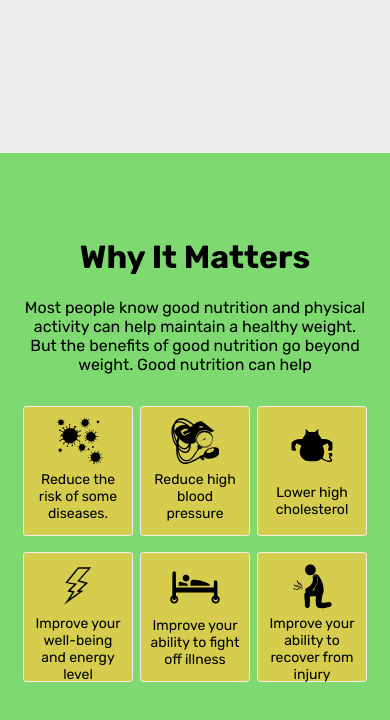
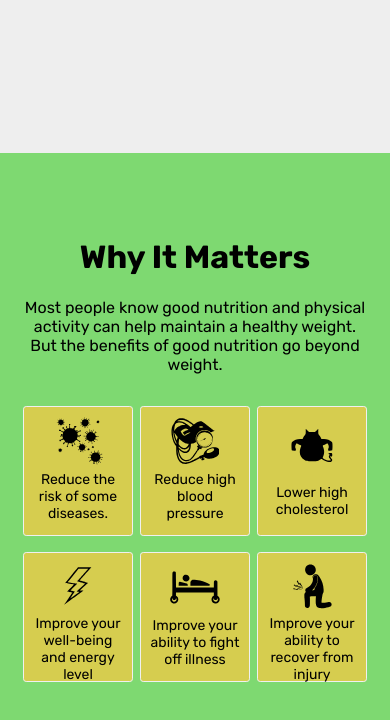
Before and after one commit to Gal94/My-Menu, a React (Create React App) app in the folder client/: page / in a window 390 px wide. Shown: the part 1583-2303 px from the top of the page. Built offline with nearby package versions, Linux system fonts and the light colour scheme.

Commit message:
Made Reasons component responsive

```diff
--- a/client/src/components/InfoSection/Reasons/Reasons.component.jsx
+++ b/client/src/components/InfoSection/Reasons/Reasons.component.jsx
@@ -12,6 +12,8 @@ import {
     IllnessIcon,
     InjuryIcon,
     IconDiv,
+    InfoSectionReasonsWrapper,
+    InfoSectionTextWrapper,
 } from './Reasons.styles';
 
 const InfoSectionReasons = () => {
@@ -57,12 +59,16 @@ const InfoSectionReasons = () => {
     return (
         <ReasonsDiv>
             <InfoSectionTitle>Why It Matters</InfoSectionTitle>
-            <InfoSectionDesc>
-                Most people know good nutrition and physical activity can help
-                maintain a healthy weight. But the benefits of good nutrition go
-                beyond weight. Good nutrition can help
-            </InfoSectionDesc>
-            <ReasonsContainer>{reasonsElements}</ReasonsContainer>
+            <InfoSectionReasonsWrapper>
+                <InfoSectionTextWrapper>
+                    <InfoSectionDesc>
+                        Most people know good nutrition and physical activity
+                        can help maintain a healthy weight. But the benefits of
+                        good nutrition go beyond weight.
+                    </InfoSectionDesc>
+                </InfoSectionTextWrapper>
+                <ReasonsContainer>{reasonsElements}</ReasonsContainer>
+            </InfoSectionReasonsWrapper>
         </ReasonsDiv>
     );
 };
--- a/client/src/components/InfoSection/Reasons/Reasons.styles.js
+++ b/client/src/components/InfoSection/Reasons/Reasons.styles.js
@@ -7,21 +7,48 @@ import { ReactComponent as Illness } from './illness.svg';
 import { ReactComponent as Injury } from './injury.svg';
 
 export const ReasonsDiv = Styled.div`
-
 `;
 
 export const InfoSectionTitle = Styled.h1`
+@media screen and (min-width: 1280px) {
+    font-size: 40px;
+    font-weight: 400;
+}
+`;
 
+export const InfoSectionReasonsWrapper = Styled.div`
+    @media screen and (min-width: 1280px) {
+        display: flex;
+    }
+`;
+
+export const InfoSectionTextWrapper = Styled.div`
+@media screen and (min-width: 1280px) {
+    font-size: 20px;
+    width: 50%;
+    display: flex;
+    align-items: center;
+ }
 `;
 
 export const InfoSectionDesc = Styled.p`
     font-size: 16px;
+    @media screen and (min-width: 1280px) {
+        font-size: 32px;
+        text-align: left;
+        width: 70%;
+        margin: auto;
+     }
 `;
 
 export const ReasonsContainer = Styled.div`
     display: flex;
     flex-wrap: wrap;
     justify-content: space-around;
+
+    @media screen and (min-width: 1280px) {
+        width: 60%;
+     }
 `;
 
 export const Reason = Styled.div`
@@ -34,6 +61,17 @@ export const Reason = Styled.div`
     display: flex;
     flex-direction: column;
     justify-content: space-around;
+    transition: transform .2s ease-in;
+
+    @media screen and (min-width: 1280px) {
+        &:hover {
+            transform: scale(1.1,1.1);
+
+            svg {
+                filter: invert(36%) sepia(67%) saturate(5516%) hue-rotate(346deg) brightness(90%) contrast(102%);
+            }
+        }
+     }
 `;
 
 export const ReasonText = Styled.p`
@@ -43,6 +81,10 @@ export const ReasonText = Styled.p`
     height: fit-content;
     padding: 0 .5rem .5rem;
     margin-bottom: 4px;
+
+    @media screen and (min-width: 1280px) {
+        font-size: 18px;
+    }
 `;
 
 export const IconDiv = Styled.div`
@@ -56,7 +98,6 @@ const IconCss = css`
 
 export const DiseaseIcon = Styled(Disease)`
     ${IconCss};
-    //filter: invert(79%) sepia(16%) saturate(1182%) hue-rotate(63deg) brightness(95%) contrast(90%);
 `;
 
 export const BloodPressureIcon = Styled(BloodPressure)`
```
